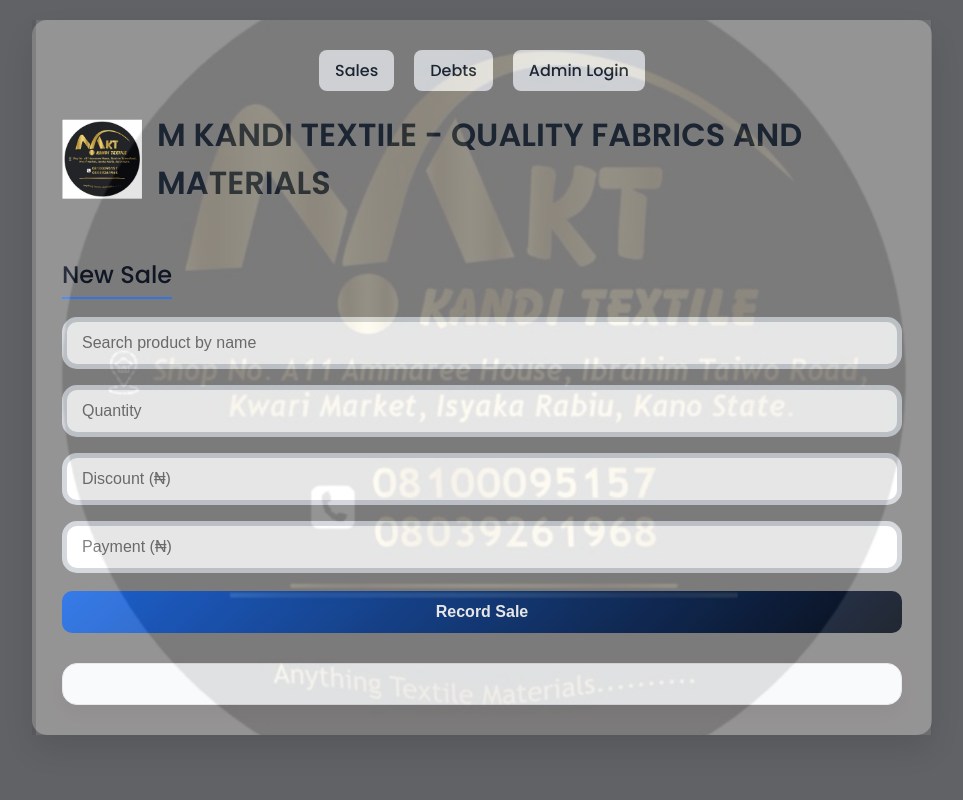
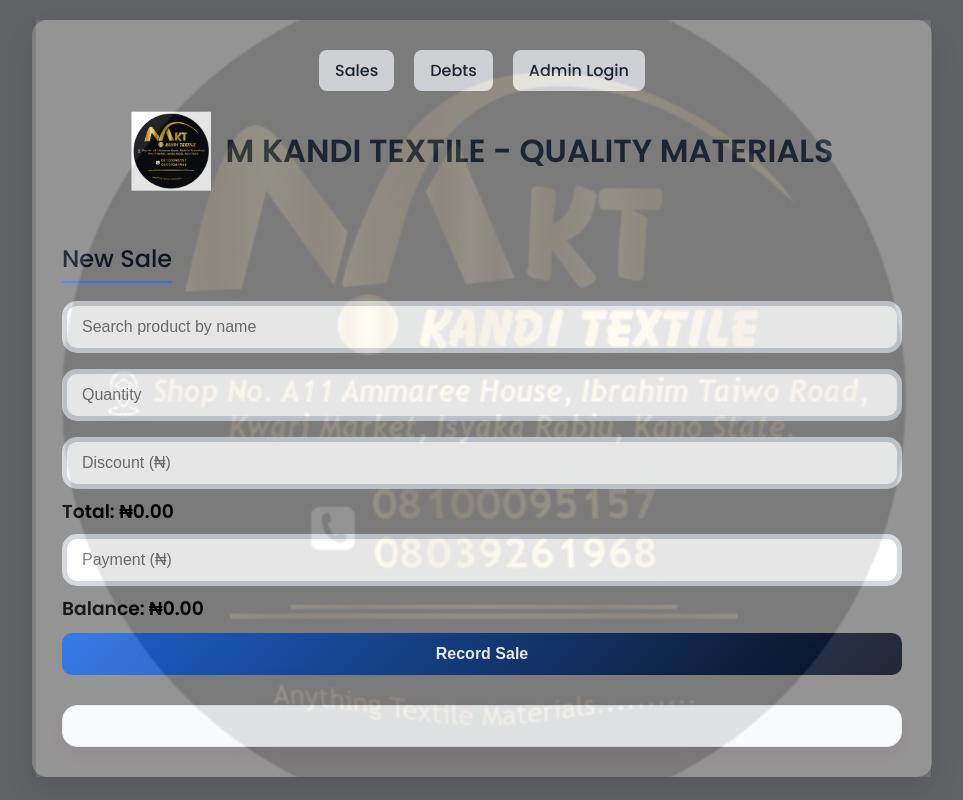
Before and after one commit to idanmallan/M_Kandi_Pos, a Flask app: page / in a window 1280 px wide. Shown: the whole page, without its empty margins (158-1121 px from the left). Run offline with Flask 3, Linux system fonts and the light colour scheme.

Commit message:
updating total payment

```diff
--- a/app.py
+++ b/app.py
@@ -50,11 +50,11 @@
     if request.method == 'POST':
         username = request.form['username']
         password = request.form['password']
-        if username == "KANDI-TEXTILE" and password == "1234":  # change password
+        if username == "KANDI-TEXTILE" and password == "1234":
             session['admin_logged_in'] = True
             return redirect('/admin/dashboard')
         else:
-            return render_template('admin_login.html', error="Invalid credentials")
+            return render_template('admin/admin_login.html', error="Invalid credentials")
     return render_template('admin/admin_login.html')
 
 # Admin dashboard
@@ -69,14 +69,14 @@
 def admin_products():
     if not session.get('admin_logged_in'):
         return redirect('/admin/login')
-    return render_template('admin/products.html')  # your existing product page
+    return render_template('admin/products.html')
 
 # Admin report page
 @app.route('/admin/report')
 def admin_report():
     if not session.get('admin_logged_in'):
         return redirect('/admin/login')
-    return render_template('admin/daily_report.html')  # your existing report page
+    return render_template('admin/daily_report.html')
 
 # Admin logout
 @app.route('/admin/logout')
@@ -89,7 +89,7 @@
 def sales_page():
     return render_template('sales.html')
 
-# Add or update product (Admin)
+# Add or update product
 @app.route('/admin/add_product', methods=['POST'])
 def add_or_update_product():
     data = request.json
@@ -106,7 +106,7 @@
         conn.commit()
     return jsonify({"message": "Product added/updated successfully!"})
 
-# Search product for sale
+# Search product
 @app.route('/search_product')
 def search_product():
     query = request.args.get('q', '').lower()
@@ -168,7 +168,7 @@
         results = cur.fetchall()
     return render_template('debts.html', debts=results)
 
-# Daily sales report page
+# Daily report
 @app.route('/daily_report')
 def daily_report_page():
     today = datetime.now().strftime("%Y-%m-%d")
@@ -179,9 +179,9 @@
     total_sales = totals[0] or 0
     total_cash = totals[1] or 0
     total_debts = totals[2] or 0
-    return render_template('daily_report.html', total_sales=total_sales, total_cash=total_cash, total_debts=total_debts)
+    return render_template('admin/daily_report.html', total_sales=total_sales, total_cash=total_cash, total_debts=total_debts)
 
 # ---------- RUN SERVER ----------
 if __name__ == '__main__':
-    port = int(os.environ.get("PORT", 5000))  # Render sets PORT environment variable
+    port = int(os.environ.get("PORT", 5000))
     app.run(host="0.0.0.0", port=port, debug=True)
--- a/templates/base.html
+++ b/templates/base.html
@@ -18,7 +18,7 @@
         <!-- Header with Logo -->
         <div class="header">
             <img src="/static/Logo.png" alt="Logo">
-            <h1>M KANDI TEXTILE - QUALITY FABRICS AND MATERIALS</h1>
+            <h1>M KANDI TEXTILE - QUALITY MATERIALS</h1>
         </div>
 
         <!-- Page Content -->
--- a/templates/sales.html
+++ b/templates/sales.html
@@ -4,9 +4,14 @@
 
 <input type="text" id="searchItem" placeholder="Search product by name">
 <div id="suggestions"></div>
+
 <input type="number" id="quantity" placeholder="Quantity">
 <input type="number" id="discount" placeholder="Discount (₦)">
+<h3>Total: ₦<span id="total">0.00</span></h3>
+
 <input type="number" id="payment" placeholder="Payment (₦)">
+<h3>Balance: ₦<span id="balance">0.00</span></h3>
+
 <button onclick="recordSale()">Record Sale</button>
 
 <div id="saleMessage"></div>
@@ -17,6 +22,7 @@
 
 <script>
 const suggestionsBox = document.getElementById('suggestions');
+let currentPrice = 0;
 
 document.getElementById('searchItem').addEventListener('input', async function() {
     const query = this.value;
@@ -25,12 +31,15 @@
     const res = await fetch(`/search_product?q=${query}`);
     const products = await res.json();
     suggestionsBox.innerHTML = '';
+
     products.forEach(p => {
         const div = document.createElement('div');
         div.className = 'suggestion-item';
         div.textContent = p[0] + " - ₦" + p[1];
         div.onclick = () => {
             document.getElementById('searchItem').value = p[0];
+            currentPrice = p[1];
+            updateTotal();
             suggestionsBox.style.display = 'none';
         };
         suggestionsBox.appendChild(div);
@@ -38,28 +47,47 @@
     suggestionsBox.style.display = 'block';
 });
 
+document.getElementById('quantity').addEventListener('input', updateTotal);
+document.getElementById('discount').addEventListener('input', updateTotal);
+document.getElementById('payment').addEventListener('input', updateBalance);
+
+function updateTotal() {
+    const qty = parseFloat(document.getElementById('quantity').value) || 0;
+    const discount = parseFloat(document.getElementById('discount').value) || 0;
+    const total = (currentPrice * qty) - discount;
+    document.getElementById('total').textContent = total.toFixed(2);
+    updateBalance();
+}
+
+function updateBalance() {
+    const total = parseFloat(document.getElementById('total').textContent) || 0;
+    const payment = parseFloat(document.getElementById('payment').value) || 0;
+    const balance = total - payment;
+    document.getElementById('balance').textContent = balance.toFixed(2);
+}
+
 async function recordSale() {
     const itemName = document.getElementById('searchItem').value;
     const quantity = parseInt(document.getElementById('quantity').value);
     const discount = parseFloat(document.getElementById('discount').value) || 0;
     const payment = parseFloat(document.getElementById('payment').value) || 0;
+    const total = parseFloat(document.getElementById('total').textContent);
+    const balance = parseFloat(document.getElementById('balance').textContent);
 
-    const res = await fetch(`/search_product?q=${itemName}`);
-    const products = await res.json();
-    if(!products.length) {
-        document.getElementById('saleMessage').textContent = "Product not found!";
+    if (!itemName || !quantity) {
+        document.getElementById('saleMessage').textContent = "Please select a product and enter quantity!";
         return;
     }
-    const price = products[0][1];
 
     const saleRes = await fetch('/record_sale', {
         method: 'POST',
         headers: {'Content-Type':'application/json'},
         body: JSON.stringify({
             item_name: itemName,
-            price: price,
+            price: currentPrice,
             quantity: quantity,
             discount: discount,
+            total: total,
             payment: payment
         })
     });
@@ -70,10 +98,12 @@
 M KANDI TEXTILE - QUALITY FABRICS AND MATERIALS
 -----------------------------------------------
 Item: ${itemName}
-Price: ₦${price}
+Price: ₦${currentPrice}
 Quantity: ${quantity}
 Discount: ₦${discount}
+Total: ₦${total}
 Payment: ₦${payment}
+Balance: ₦${balance}
 -----------------------------------------------
 Thank you for your purchase!
 `;
```
